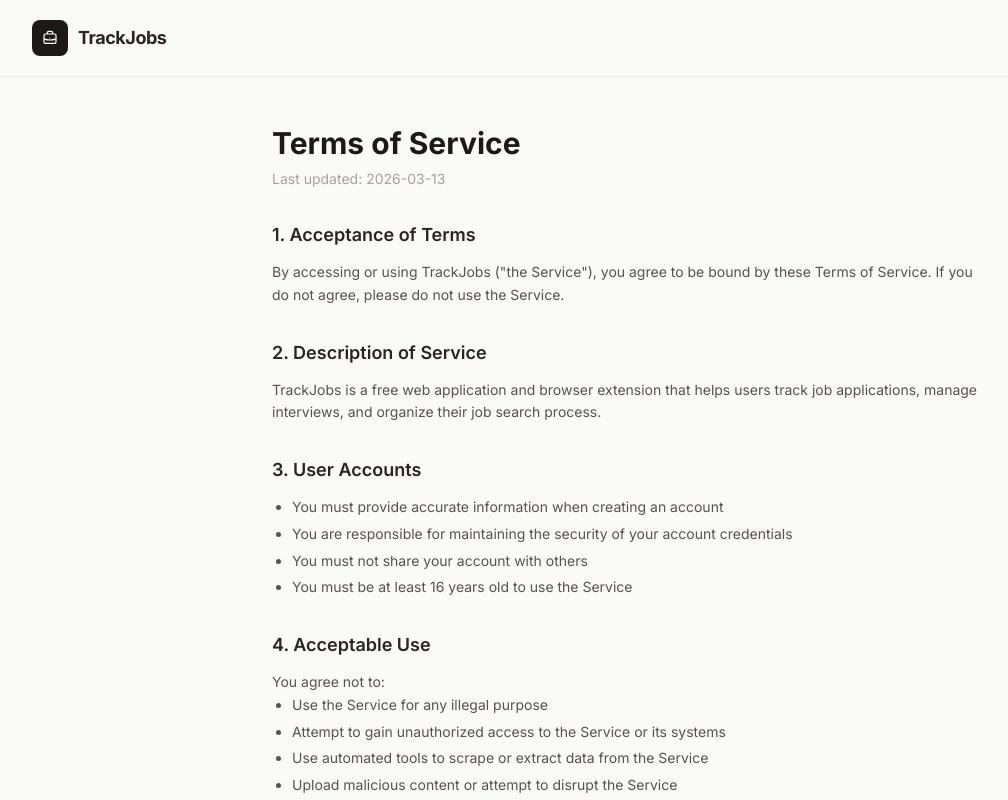
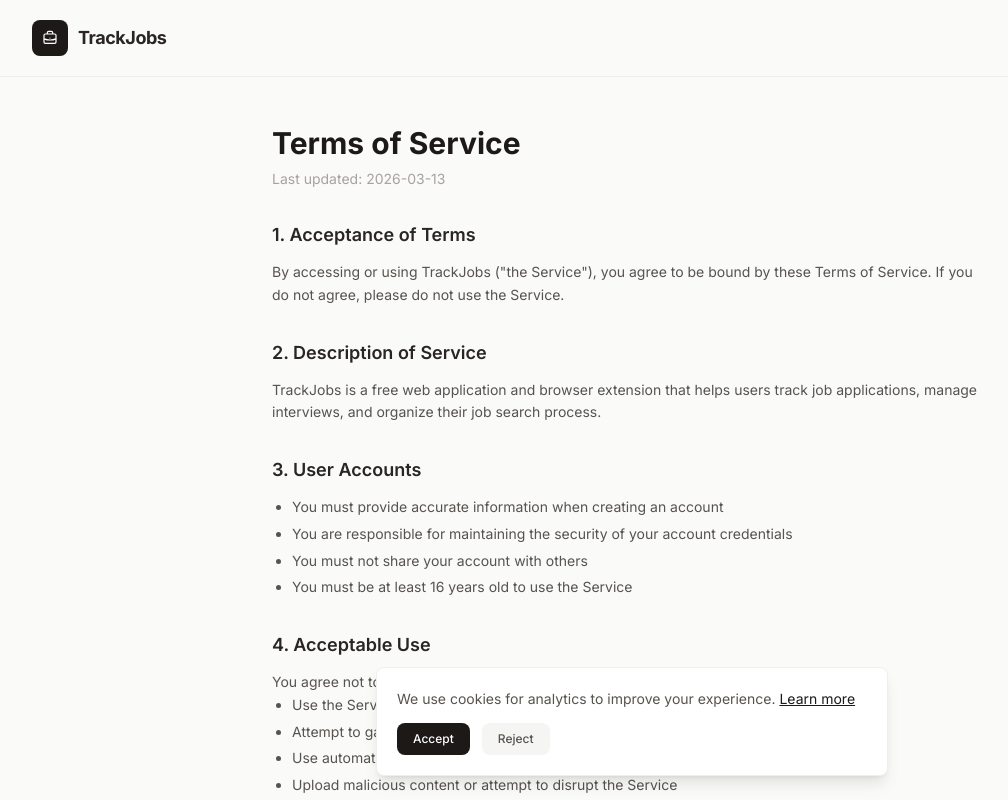
Before and after one commit to yigitcankzl/trackjobapplications, a React (Vite) app in the folder trackjobapplications-frontend/: page /terms in a window 1280 px wide. Shown: the top 800 px of the page, without its empty margins (8-1016 px from the left). Built offline with nearby package versions, Linux system fonts and the light colour scheme; no server answers.

Commit message:
feat: implement cookie consent banner with localization support

```diff
--- a/trackjobapplications-frontend/index.html
+++ b/trackjobapplications-frontend/index.html
@@ -27,11 +27,21 @@
 
     <title>Track Job Applications - Manage Your Job Search | TrackJobs</title>
 
-    <!-- Google Analytics 4 -->
+    <!-- Google Analytics 4 with Consent Mode -->
     <script async src="https://www.googletagmanager.com/gtag/js?id=G-4TSRTRGERF"></script>
     <script>
       window.dataLayer = window.dataLayer || [];
       function gtag(){dataLayer.push(arguments);}
+
+      // Default: deny analytics cookies until user consents
+      var consent = localStorage.getItem('cookie-consent');
+      gtag('consent', 'default', {
+        analytics_storage: consent === 'accepted' ? 'granted' : 'denied',
+        ad_storage: 'denied',
+        ad_user_data: 'denied',
+        ad_personalization: 'denied'
+      });
+
       gtag('js', new Date());
       gtag('config', 'G-4TSRTRGERF');
     </script>
--- a/trackjobapplications-frontend/src/App.tsx
+++ b/trackjobapplications-frontend/src/App.tsx
@@ -7,6 +7,7 @@ import ErrorBoundary from './components/ErrorBoundary'
 import PrivateRoute from './components/auth/PrivateRoute'
 import LoadingSpinner from './components/ui/LoadingSpinner'
 import { trackPageView } from './lib/analytics'
+import CookieConsent from './components/CookieConsent'
 
 function PageViewTracker() {
   const { pathname } = useLocation()
@@ -64,6 +65,7 @@ export default function App() {
               <Route path="*" element={<Navigate to="/" replace />} />
             </Routes>
             </Suspense>
+            <CookieConsent />
           </AuthProvider>
         </BrowserRouter>
       </ToastProvider>
--- /dev/null
+++ b/trackjobapplications-frontend/src/components/CookieConsent.tsx
@@ -0,0 +1,58 @@
+import { useState, useEffect } from 'react'
+import { Link } from 'react-router-dom'
+import { useTranslation } from 'react-i18next'
+
+const STORAGE_KEY = 'cookie-consent'
+
+export default function CookieConsent() {
+  const { t } = useTranslation()
+  const [visible, setVisible] = useState(false)
+
+  useEffect(() => {
+    if (!localStorage.getItem(STORAGE_KEY)) {
+      setVisible(true)
+    }
+  }, [])
+
+  function handleAccept() {
+    localStorage.setItem(STORAGE_KEY, 'accepted')
+    if (typeof gtag === 'function') {
+      gtag('consent', 'update', { analytics_storage: 'granted' })
+    }
+    setVisible(false)
+  }
+
+  function handleReject() {
+    localStorage.setItem(STORAGE_KEY, 'rejected')
+    setVisible(false)
+  }
+
+  if (!visible) return null
+
+  return (
+    <div className="fixed bottom-0 left-0 right-0 z-50 p-4 sm:p-6">
+      <div className="max-w-lg mx-auto bg-white dark:bg-stone-900 border border-stone-200/60 dark:border-stone-700 rounded-lg shadow-lg p-4 sm:p-5">
+        <p className="text-sm text-stone-600 dark:text-stone-300 mb-3 leading-relaxed">
+          {t('cookieConsent.message')}{' '}
+          <Link to="/cookies" className="underline text-stone-900 dark:text-stone-100">
+            {t('cookieConsent.learnMore')}
+          </Link>
+        </p>
+        <div className="flex items-center gap-3">
+          <button
+            onClick={handleAccept}
+            className="px-4 py-2 text-xs font-medium rounded-lg text-white bg-stone-900 hover:bg-stone-800 dark:bg-white dark:text-stone-900 dark:hover:bg-stone-100 transition-colors"
+          >
+            {t('cookieConsent.accept')}
+          </button>
+          <button
+            onClick={handleReject}
+            className="px-4 py-2 text-xs font-medium rounded-lg text-stone-600 dark:text-stone-400 bg-stone-100 dark:bg-stone-800 hover:bg-stone-200 dark:hover:bg-stone-700 transition-colors"
+          >
+            {t('cookieConsent.reject')}
+          </button>
+        </div>
+      </div>
+    </div>
+  )
+}
--- a/trackjobapplications-frontend/src/locales/en/translation.json
+++ b/trackjobapplications-frontend/src/locales/en/translation.json
@@ -1,4 +1,10 @@
 {
+  "cookieConsent": {
+    "message": "We use cookies for analytics to improve your experience.",
+    "learnMore": "Learn more",
+    "accept": "Accept",
+    "reject": "Reject"
+  },
   "comingSoon": "Coming Soon",
   "comingSoonDesc": "This feature will be available soon.",
   "nav": {
--- a/trackjobapplications-frontend/src/locales/tr/translation.json
+++ b/trackjobapplications-frontend/src/locales/tr/translation.json
@@ -1,4 +1,10 @@
 {
+  "cookieConsent": {
+    "message": "Deneyiminizi iyileştirmek için analitik çerezler kullanıyoruz.",
+    "learnMore": "Daha fazla bilgi",
+    "accept": "Kabul Et",
+    "reject": "Reddet"
+  },
   "comingSoon": "Yakında",
   "comingSoonDesc": "Bu özellik çok yakında kullanılabilir olacak.",
   "nav": {
```
